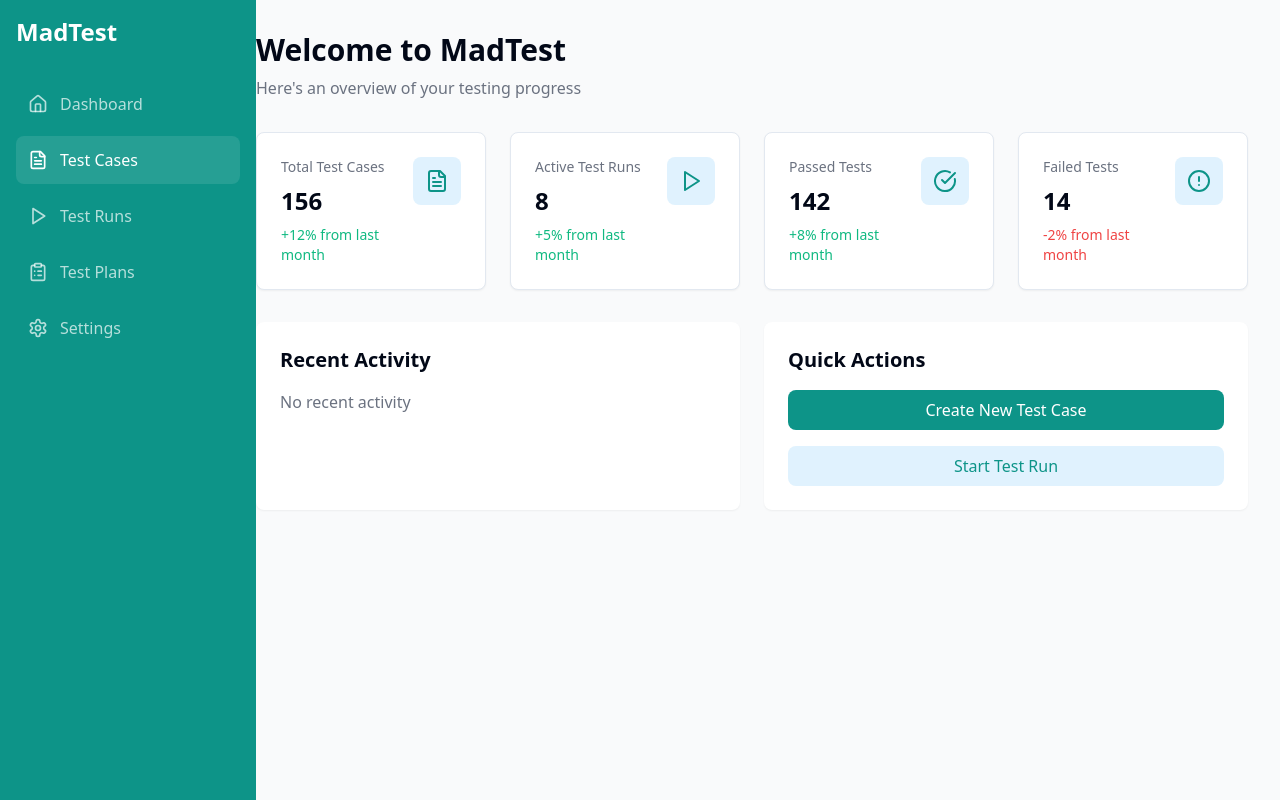
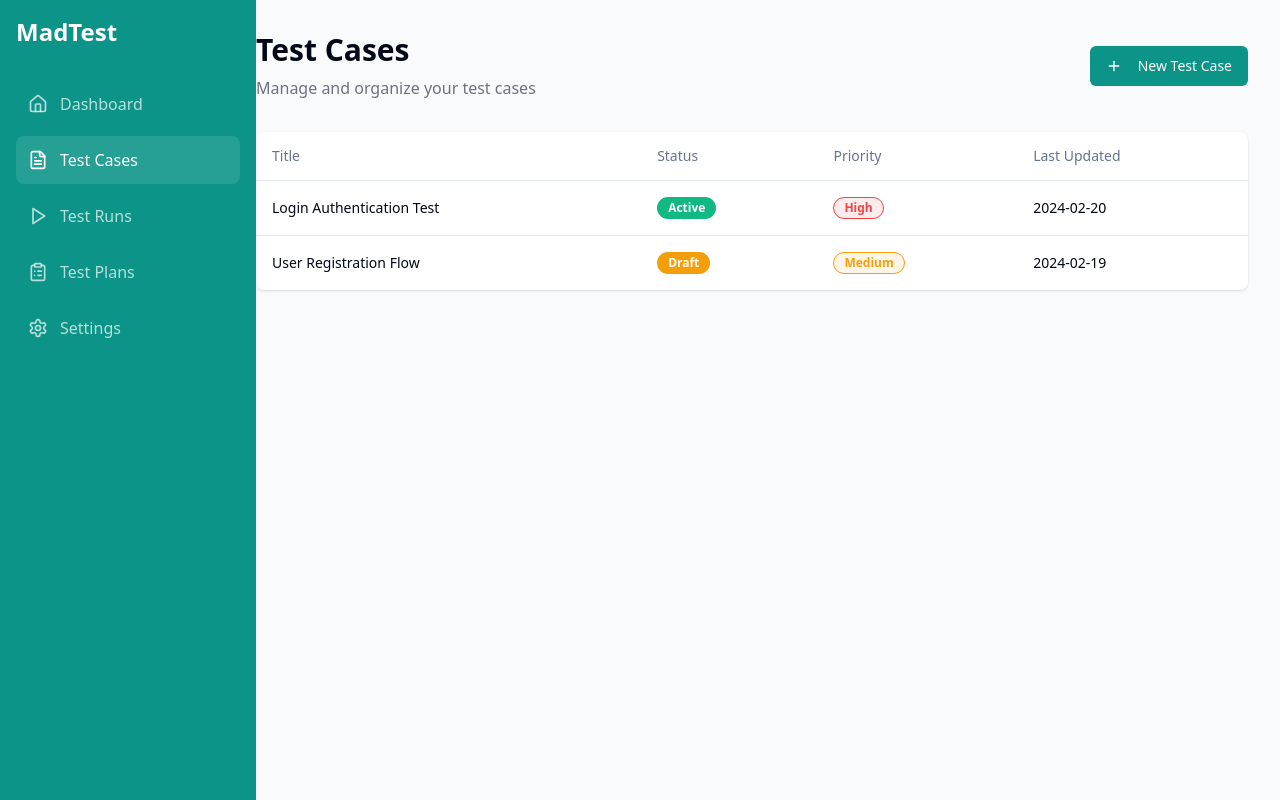
Before and after one commit to fardinahosancse/madtest-navigator, a React (Vite) app: page /test-cases in a window 1280 px wide. Built offline with nearby package versions, Linux system fonts and the light colour scheme.

Commit message:
Add test case management features
Implement test case listing with status indicators, basic creation and editing functionality, and simple statistics and charts. Enhance navigation with a clean sidebar for improved user experience.
[skip gpt_engineer]

```diff
--- a/src/App.tsx
+++ b/src/App.tsx
@@ -4,6 +4,7 @@ import { TooltipProvider } from "@/components/ui/tooltip";
 import { QueryClient, QueryClientProvider } from "@tanstack/react-query";
 import { BrowserRouter, Routes, Route } from "react-router-dom";
 import Index from "./pages/Index";
+import TestCases from "./pages/TestCases";
 
 const queryClient = new QueryClient();
 
@@ -15,7 +16,7 @@ const App = () => (
       <BrowserRouter>
         <Routes>
           <Route path="/" element={<Index />} />
-          <Route path="/test-cases" element={<Index />} />
+          <Route path="/test-cases" element={<TestCases />} />
           <Route path="/test-runs" element={<Index />} />
           <Route path="/test-plans" element={<Index />} />
           <Route path="/settings" element={<Index />} />
--- /dev/null
+++ b/src/components/test-cases/CreateTestCaseDialog.tsx
@@ -0,0 +1,61 @@
+import { Dialog, DialogContent, DialogHeader, DialogTitle, DialogFooter } from "@/components/ui/dialog";
+import { Button } from "@/components/ui/button";
+import { Input } from "@/components/ui/input";
+import { Label } from "@/components/ui/label";
+import { Select, SelectContent, SelectItem, SelectTrigger, SelectValue } from "@/components/ui/select";
+import { useState } from "react";
+
+interface CreateTestCaseDialogProps {
+  open: boolean;
+  onOpenChange: (open: boolean) => void;
+}
+
+const CreateTestCaseDialog = ({ open, onOpenChange }: CreateTestCaseDialogProps) => {
+  const [title, setTitle] = useState("");
+  const [priority, setPriority] = useState("medium");
+
+  const handleSubmit = (e: React.FormEvent) => {
+    e.preventDefault();
+    // Handle test case creation here
+    onOpenChange(false);
+  };
+
+  return (
+    <Dialog open={open} onOpenChange={onOpenChange}>
+      <DialogContent className="sm:max-w-[425px]">
+        <DialogHeader>
+          <DialogTitle>Create New Test Case</DialogTitle>
+        </DialogHeader>
+        <form onSubmit={handleSubmit} className="space-y-4">
+          <div className="space-y-2">
+            <Label htmlFor="title">Title</Label>
+            <Input
+              id="title"
+              value={title}
+              onChange={(e) => setTitle(e.target.value)}
+              placeholder="Enter test case title"
+            />
+          </div>
+          <div className="space-y-2">
+            <Label htmlFor="priority">Priority</Label>
+            <Select value={priority} onValueChange={setPriority}>
+              <SelectTrigger>
+                <SelectValue placeholder="Select priority" />
+              </SelectTrigger>
+              <SelectContent>
+                <SelectItem value="low">Low</SelectItem>
+                <SelectItem value="medium">Medium</SelectItem>
+                <SelectItem value="high">High</SelectItem>
+              </SelectContent>
+            </Select>
+          </div>
+          <DialogFooter>
+            <Button type="submit">Create Test Case</Button>
+          </DialogFooter>
+        </form>
+      </DialogContent>
+    </Dialog>
+  );
+};
+
+export default CreateTestCaseDialog;
--- a/src/components/ui/badge.tsx
+++ b/src/components/ui/badge.tsx
@@ -1,6 +1,5 @@
 import * as React from "react"
 import { cva, type VariantProps } from "class-variance-authority"
-
 import { cn } from "@/lib/utils"
 
 const badgeVariants = cva(
--- /dev/null
+++ b/src/pages/TestCases.tsx
@@ -0,0 +1,116 @@
+import Layout from "@/components/layout/Layout";
+import { Table, TableHeader, TableRow, TableHead, TableBody, TableCell } from "@/components/ui/table";
+import { Badge } from "@/components/ui/badge";
+import { Button } from "@/components/ui/button";
+import { Plus } from "lucide-react";
+import { useState } from "react";
+import CreateTestCaseDialog from "@/components/test-cases/CreateTestCaseDialog";
+
+interface TestCase {
+  id: string;
+  title: string;
+  status: "draft" | "active" | "deprecated";
+  priority: "low" | "medium" | "high";
+  lastUpdated: string;
+}
+
+const TestCases = () => {
+  const [isCreateDialogOpen, setIsCreateDialogOpen] = useState(false);
+
+  // Mock data - replace with actual data fetching
+  const testCases: TestCase[] = [
+    {
+      id: "1",
+      title: "Login Authentication Test",
+      status: "active",
+      priority: "high",
+      lastUpdated: "2024-02-20",
+    },
+    {
+      id: "2",
+      title: "User Registration Flow",
+      status: "draft",
+      priority: "medium",
+      lastUpdated: "2024-02-19",
+    },
+  ];
+
+  const getStatusColor = (status: TestCase["status"]) => {
+    switch (status) {
+      case "active":
+        return "bg-success text-success-foreground";
+      case "draft":
+        return "bg-warning text-warning-foreground";
+      case "deprecated":
+        return "bg-error text-error-foreground";
+      default:
+        return "bg-secondary text-secondary-foreground";
+    }
+  };
+
+  const getPriorityColor = (priority: TestCase["priority"]) => {
+    switch (priority) {
+      case "high":
+        return "bg-error/10 text-error border-error";
+      case "medium":
+        return "bg-warning/10 text-warning border-warning";
+      case "low":
+        return "bg-success/10 text-success border-success";
+      default:
+        return "bg-secondary text-secondary-foreground";
+    }
+  };
+
+  return (
+    <Layout>
+      <div className="mb-8 flex items-center justify-between">
+        <div>
+          <h1 className="text-3xl font-bold">Test Cases</h1>
+          <p className="text-gray-500 mt-2">Manage and organize your test cases</p>
+        </div>
+        <Button onClick={() => setIsCreateDialogOpen(true)}>
+          <Plus className="mr-2 h-4 w-4" />
+          New Test Case
+        </Button>
+      </div>
+
+      <div className="bg-white rounded-lg shadow">
+        <Table>
+          <TableHeader>
+            <TableRow>
+              <TableHead>Title</TableHead>
+              <TableHead>Status</TableHead>
+              <TableHead>Priority</TableHead>
+              <TableHead>Last Updated</TableHead>
+            </TableRow>
+          </TableHeader>
+          <TableBody>
+            {testCases.map((testCase) => (
+              <TableRow key={testCase.id}>
+                <TableCell className="font-medium">{testCase.title}</TableCell>
+                <TableCell>
+                  <Badge className={getStatusColor(testCase.status)}>
+                    {testCase.status.charAt(0).toUpperCase() + testCase.status.slice(1)}
+                  </Badge>
+                </TableCell>
+                <TableCell>
+                  <Badge variant="outline" className={getPriorityColor(testCase.priority)}>
+                    {testCase.priority.charAt(0).toUpperCase() + testCase.priority.slice(1)}
+                  </Badge>
+                </TableCell>
+                <TableCell>{testCase.lastUpdated}</TableCell>
+              </TableRow>
+            ))}
+          </TableBody>
+        </Table>
+      </div>
+
+      <CreateTestCaseDialog
+        open={isCreateDialogOpen}
+        onOpenChange={setIsCreateDialogOpen}
+      />
+    </Layout>
+  );
+};
+
+export default TestCases;
```
